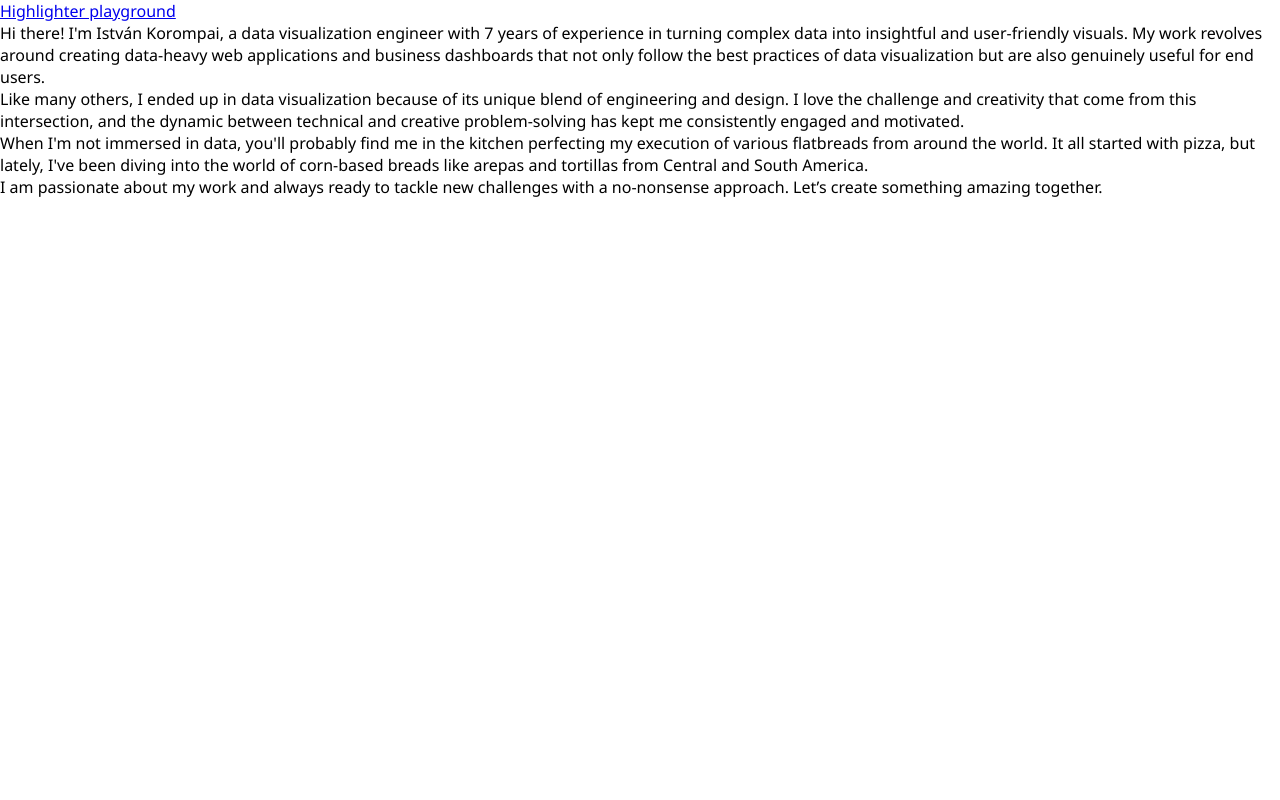
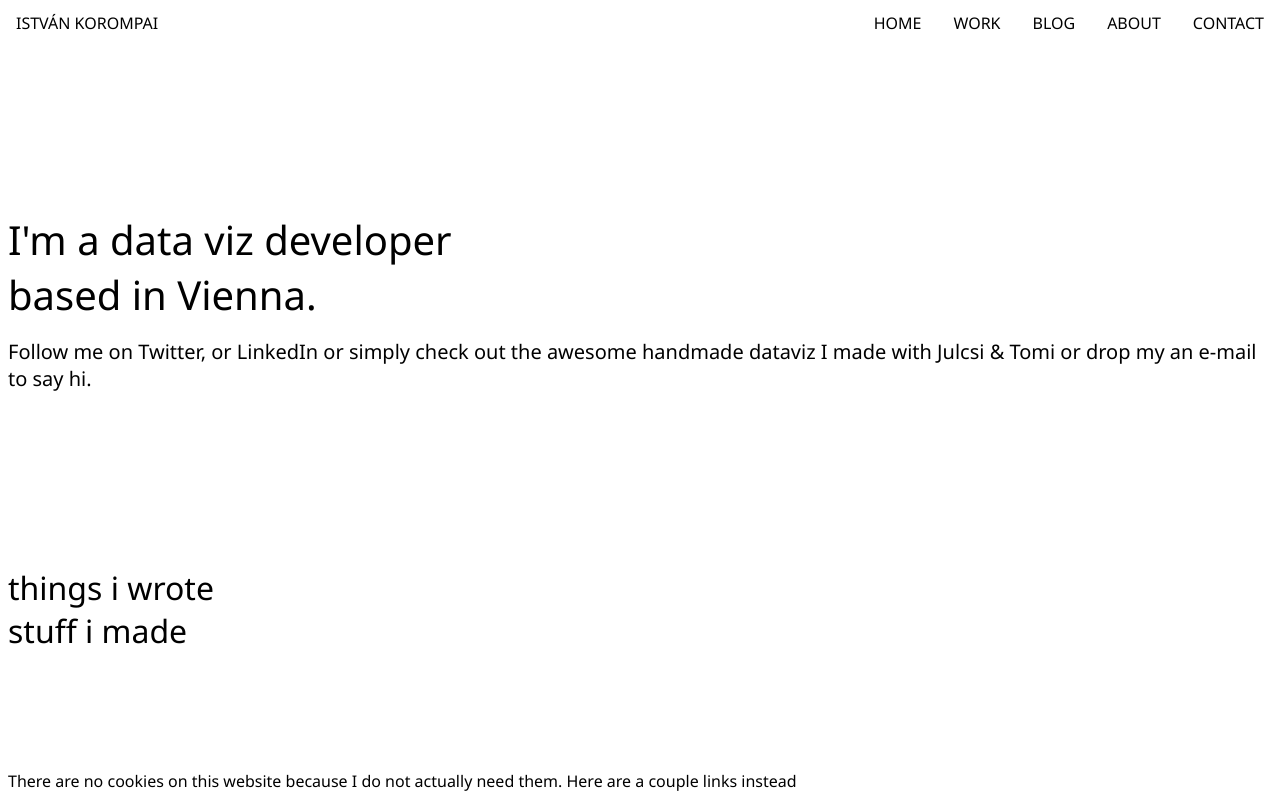
Before and after one commit to korompaiistvan/kpisti-com, a SvelteKit app: page / in a window 1280 px wide. Built offline with nearby package versions, Linux system fonts and the light colour scheme.

Commit message:
feat: add page stubs

```diff
--- a/src/global.css
+++ b/src/global.css
@@ -2,10 +2,3 @@
     font-family: Noto Sans;
     font-variant: common-ligatures tabular-nums;
 }
-
-@media (prefers-color-scheme: dark) {
-    body {
-        background-color: #333;
-        color: #f1f1f1;
-    }
-}
--- a/src/routes/+layout.svelte
+++ b/src/routes/+layout.svelte
@@ -15,12 +15,95 @@
 	/>
 </svelte:head>
 
-<main>
-	<slot />
-</main>
+<div class="container">
+	<nav>
+		<a class="name-home-link" href="/">István Korompai </a>
+		<div class="secondary-links">
+			<a href="/">Home</a>
+			<a href="/work">Work</a>
+			<a href="/blog">Blog</a>
+			<a href="/about">About</a>
+			<a href="/contact">Contact</a>
+		</div>
+	</nav>
+	<main>
+		<slot />
+	</main>
+	<footer>
+		<p>
+			There are no cookies on this website because I do not actually need them. Here are a couple
+			links instead
+		</p>
+	</footer>
+</div>
 
 <style>
+	.container {
+		padding: 0.5rem;
+		margin: 0 auto;
+		display: flex;
+		min-height: 100dvh;
+		flex-direction: column;
+	}
+
 	main {
-		min-height: 100dvh;
+		flex-grow: 1;
+	}
+
+	nav {
+		display: flex;
+		justify-content: space-between;
+		align-items: center;
+	}
+
+	nav a {
+		text-decoration: none;
+		text-transform: uppercase;
+		color: unset;
+		padding: 0.25rem 0.5rem;
+	}
+
+	nav a:hover {
+		text-decoration: underline;
+		background-color: skyblue;
+	}
+
+	.secondary-links {
+		display: flex;
+		gap: 1rem;
+	}
+
+	footer {
+		margin-top: auto;
+	}
+
+	@media (min-width: 640px) {
+		.container {
+			max-width: 640px;
+		}
+	}
+
+	@media (min-width: 768px) {
+		.container {
+			max-width: 768px;
+		}
+	}
+
+	@media (min-width: 1024px) {
+		.container {
+			max-width: 1024px;
+		}
+	}
+
+	@media (min-width: 1280px) {
+		.container {
+			max-width: 1280px;
+		}
+	}
+
+	@media (min-width: 1536px) {
+		.container {
+			max-width: 1536px;
+		}
 	}
 </style>
--- a/src/routes/+page.svelte
+++ b/src/routes/+page.svelte
@@ -1,24 +1,34 @@
-<a href="/highlight-playground">Highlighter playground</a>
-<p>
-	Hi there! I'm István Korompai, a data visualization engineer with 7 years of experience in turning
-	complex data into insightful and user-friendly visuals. My work revolves around creating
-	data-heavy web applications and business dashboards that not only follow the best practices of
-	data visualization but are also genuinely useful for end users.
-</p>
+<div class="intro">
+	<h1>I'm a data viz developer <br /> based in Vienna.</h1>
+	<p class="intro--notes">
+		Follow me on Twitter, or LinkedIn or simply check out the awesome handmade dataviz I made with
+		Julcsi & Tomi or drop my an e-mail to say hi.
+	</p>
+</div>
 
-<p>
-	Like many others, I ended up in data visualization because of its unique blend of engineering and
-	design. I love the challenge and creativity that come from this intersection, and the dynamic
-	between technical and creative problem-solving has kept me consistently engaged and motivated.
-</p>
+<h2 id="wrote-header">Things I wrote</h2>
 
-<p>
-	When I'm not immersed in data, you'll probably find me in the kitchen perfecting my execution of
-	various flatbreads from around the world. It all started with pizza, but lately, I've been diving
-	into the world of corn-based breads like arepas and tortillas from Central and South America.
-</p>
+<h2 id="made-header">Stuff I made</h2>
 
-<p>
-	I am passionate about my work and always ready to tackle new challenges with a no-nonsense
-	approach. Let’s create something amazing together.
-</p>
+<style>
+	.intro {
+		height: 66vh;
+		display: flex;
+		flex-direction: column;
+		justify-content: center;
+		gap: 1rem;
+	}
+
+	.intro--notes {
+		font-size: 1.25rem;
+	}
+
+	h1 {
+		font-size: 2.5rem;
+	}
+
+	h2 {
+		font-size: 2rem;
+		text-transform: lowercase;
+	}
+</style>
--- /dev/null
+++ b/src/routes/blog/+page.svelte
@@ -0,0 +1 @@
+There be dragons here! This page is just a stub for now.
--- /dev/null
+++ b/src/routes/contact/+page.svelte
@@ -0,0 +1,3 @@
+<p>
+	Shoot me an email at <a href="mailto:istvan.korompai@hey.com">istvan.korompai@hey.com</a>
+</p>
--- /dev/null
+++ b/src/routes/work/+page.svelte
@@ -0,0 +1 @@
+There be dragons here! This page is just a stub for now.
```
Also changed, not shown: src/routes/about/+page.svelte (added, +23 -0 lines).
